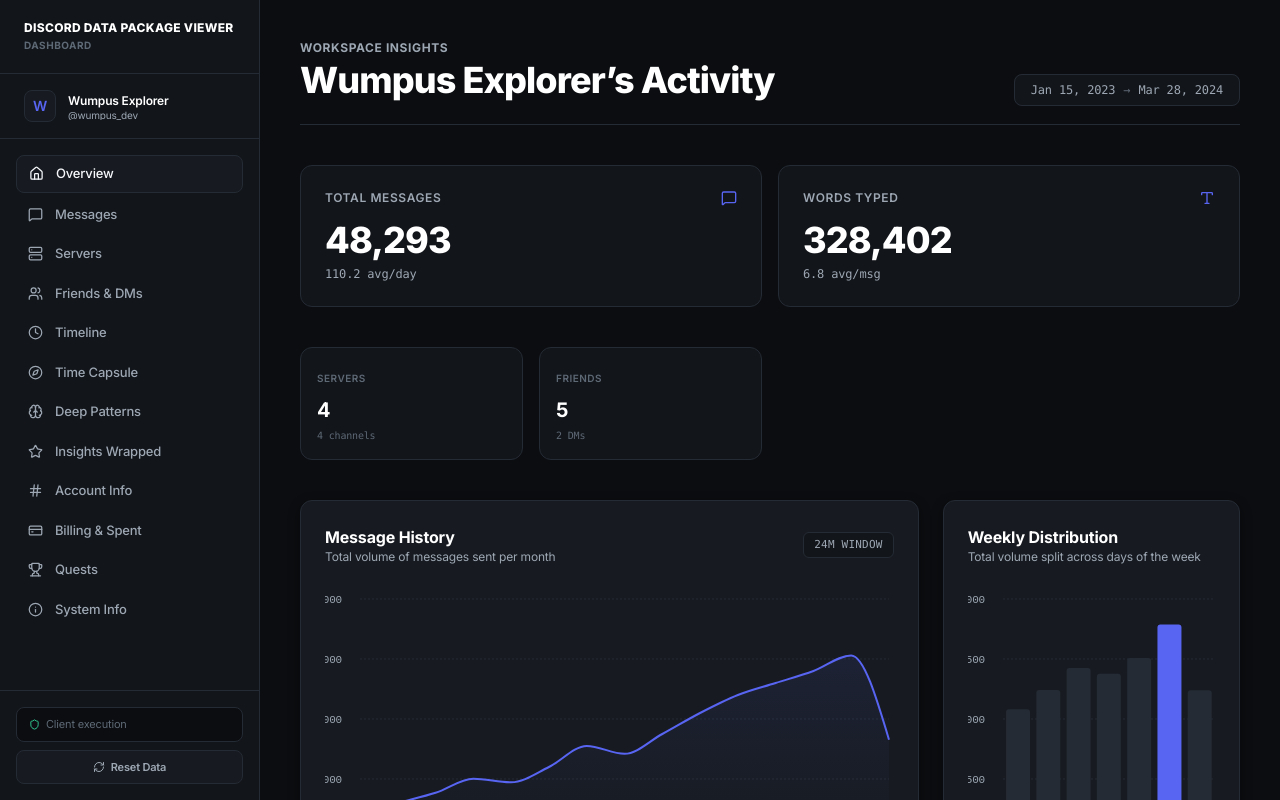
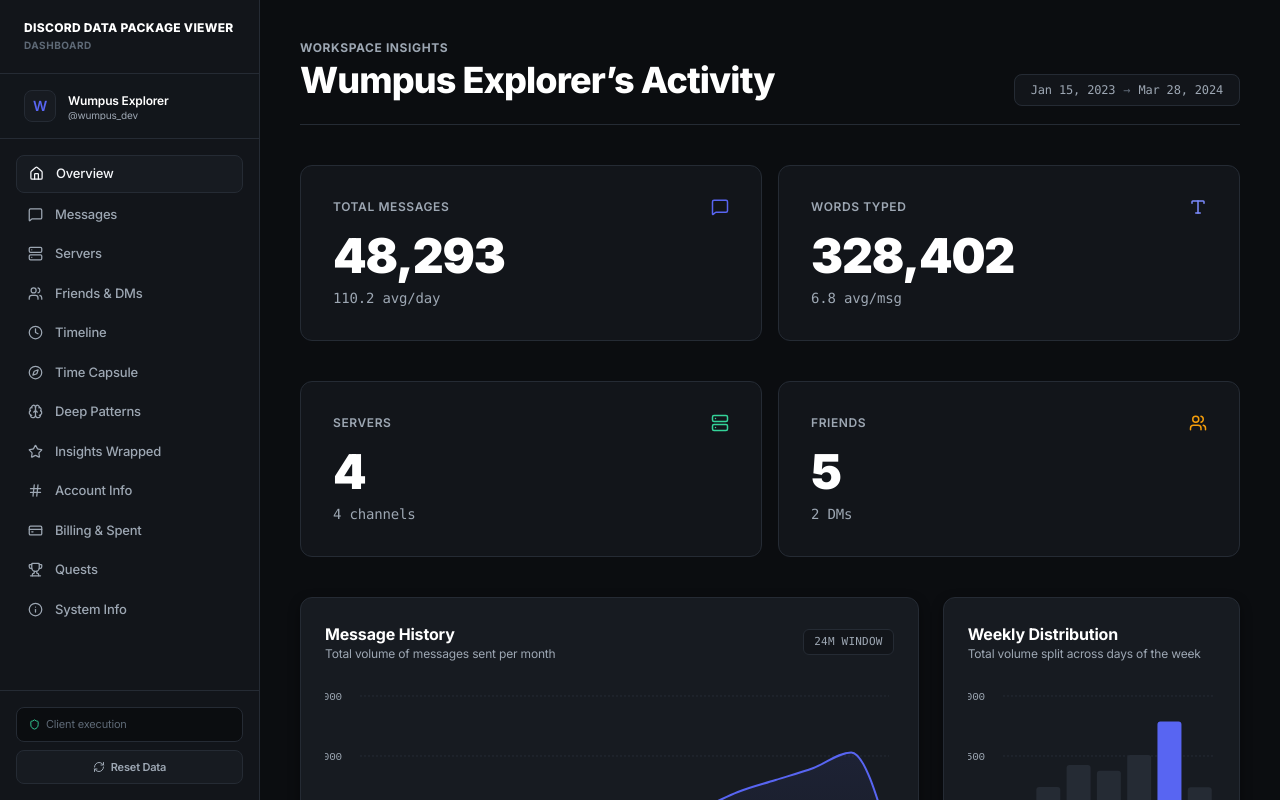
Before and after one commit to alicodezx/Discord-Data-Package-Viewer, a Next.js app: page / in a window 1280 px wide. Both pictures are taken after a click on the button "No export handy? Explore with demo data". Shown: the top 800 px of the page. Built offline with nearby package versions, Linux system fonts and the light colour scheme.

Commit message:
OverviewSection: Harmonize card layouts, increase font sizes and padding to occupy card space

```diff
--- a/src/components/sections/OverviewSection.tsx
+++ b/src/components/sections/OverviewSection.tsx
@@ -93,30 +93,33 @@
         {statCards.slice(0, 2).map((card, i) => (
           <motion.div
             key={card.label}
-            className="p-6 rounded-xl border border-[#252B34] bg-[#12151A]"
+            className="p-6 md:p-8 rounded-xl border border-[#252B34] bg-[#12151A]"
             {...FADE_UP_DELAY(0.05 + i * 0.05)}
           >
             <div className="flex items-center justify-between mb-4">
               <span className="text-[#9DA7B3] text-xs font-semibold uppercase tracking-wider">{card.label}</span>
-              <card.icon size={16} className="text-[#5865F2]" />
+              <card.icon size={18} style={{ color: card.color }} />
             </div>
-            <div className="text-4xl font-extrabold text-white tracking-tight leading-none mb-2">{card.value}</div>
-            <div className="text-[#9DA7B3] text-xs font-medium font-mono">{card.sub}</div>
+            <div className="text-4xl md:text-5xl font-black text-white tracking-tight leading-none mb-2">{card.value}</div>
+            <div className="text-[#9DA7B3] text-xs md:text-sm font-medium font-mono">{card.sub}</div>
           </motion.div>
         ))}
       </div>
 
       {/* Secondary stats — Servers and Friends are subordinate */}
-      <div className="grid grid-cols-2 lg:grid-cols-4 gap-4">
+      <div className="grid grid-cols-1 md:grid-cols-2 gap-4">
         {statCards.slice(2).map((card, i) => (
           <motion.div
             key={card.label}
-            className="p-4 rounded-xl border border-[#252B34] bg-[#12151A]"
+            className="p-6 md:p-8 rounded-xl border border-[#252B34] bg-[#12151A]"
             {...FADE_UP_DELAY(0.15 + i * 0.05)}
           >
-            <span className="text-[#5E6976] text-[10px] font-semibold uppercase tracking-wider">{card.label}</span>
-            <div className="text-xl font-bold text-white tracking-tight mt-2">{card.value}</div>
-            <div className="text-[#5E6976] text-[10px] font-mono mt-1">{card.sub}</div>
+            <div className="flex items-center justify-between mb-4">
+              <span className="text-[#9DA7B3] text-xs font-semibold uppercase tracking-wider">{card.label}</span>
+              <card.icon size={18} style={{ color: card.color }} />
+            </div>
+            <div className="text-4xl md:text-5xl font-black text-white tracking-tight leading-none mb-2">{card.value}</div>
+            <div className="text-[#9DA7B3] text-xs md:text-sm font-medium font-mono">{card.sub}</div>
           </motion.div>
         ))}
       </div>
```
